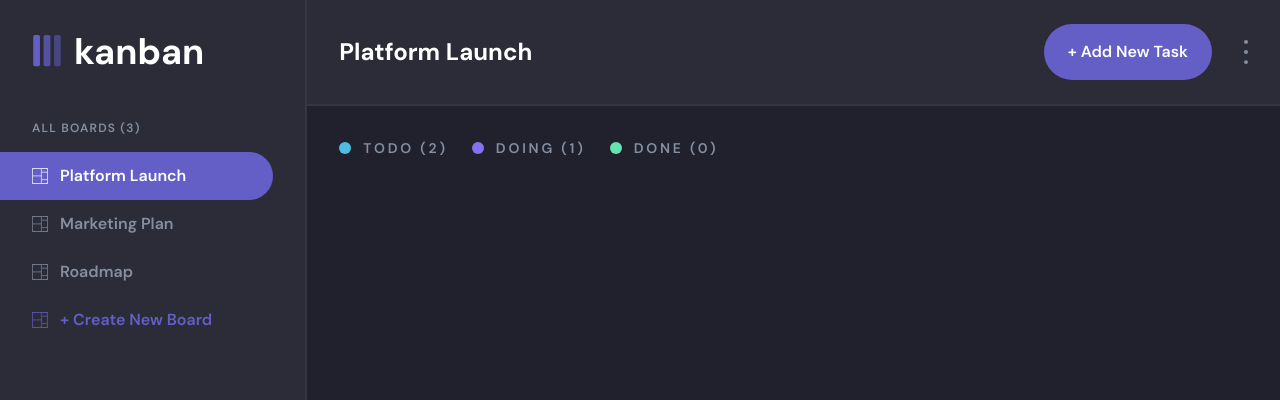
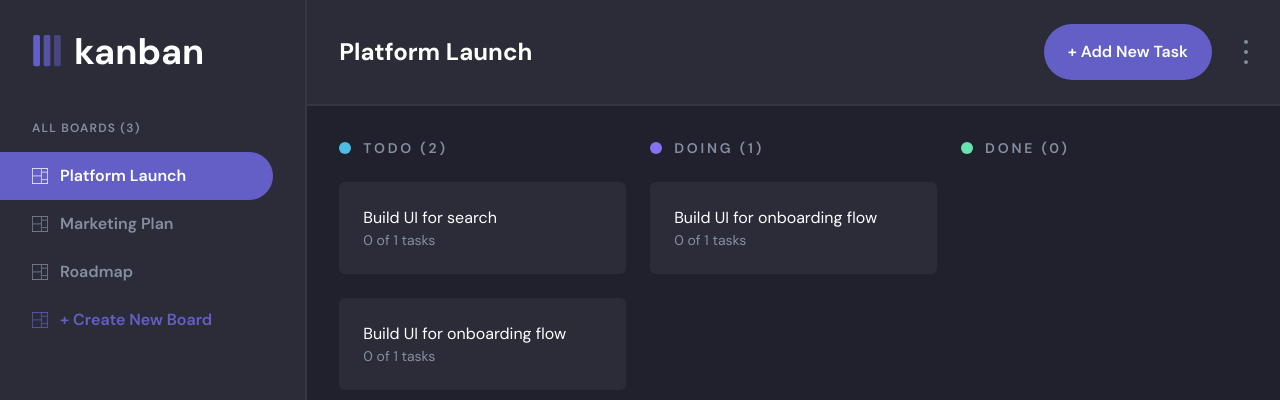
Before and after one commit to Mak2503/kanban-board, a Next.js app: page / in a window 1280 px wide. Shown: the top 400 px of the page. Built offline with nearby package versions, Linux system fonts and the light colour scheme.

Commit message:
create task card component

```diff
--- a/src/components/Column.tsx
+++ b/src/components/Column.tsx
@@ -1,27 +1,34 @@
 "use client";
+
+import { Task } from "@/types";
+import TaskCard from "./TaskCard";
 
 type Props = {
   status: string;
   color: string;
-  tasks: {
-    id: string;
-    title: string;
-    description: string;
-    subTasks: string[];
-    status: string;
-  }[];
+  tasks: Task[];
 };
 
 const Column = ({ status, color, tasks }: Props) => {
   return (
-    <div>
+    <div className="w-full">
       <div className="flex items-center">
         <div className={`w-3 h-3 ${color} rounded-full`}></div>
         <span className="tracking-[0.2em] font-semibold ml-3 text-secondaryText text-sm">
           {status} ({tasks.length})
         </span>
       </div>
+      <div className="mt-6 flex flex-col gap-6">
+        {tasks.map((task) => (
+          <TaskCard key={task.id} task={task} />
+        ))}
+      </div>
     </div>
+    // <div className="mt-6 flex flex-col gap-6">
+    //   <div className="py-8 text-center bg-[#23232f] text-secondaryText font-bold rounded-md">
+    //     + Add Task
+    //   </div>
+    // </div>
   );
 };
 
--- /dev/null
+++ b/src/components/TaskCard.tsx
@@ -0,0 +1,23 @@
+"use client";
+
+import { Task } from "@/types";
+
+type Props = {
+  task: Task;
+};
+
+const TaskCard = ({ task }: Props) => {
+  const { title, subTasks } = task;
+
+  return (
+    <div className="px-6 py-6 bg-secondaryBg rounded-md">
+      <h2 className="text-primaryText">{title}</h2>
+      <p className="text-secondaryText text-sm">
+        {subTasks.filter((subTask) => subTask.isCompleted).length} of{" "}
+        {subTasks.length} tasks
+      </p>
+    </div>
+  );
+};
+
+export default TaskCard;
```
